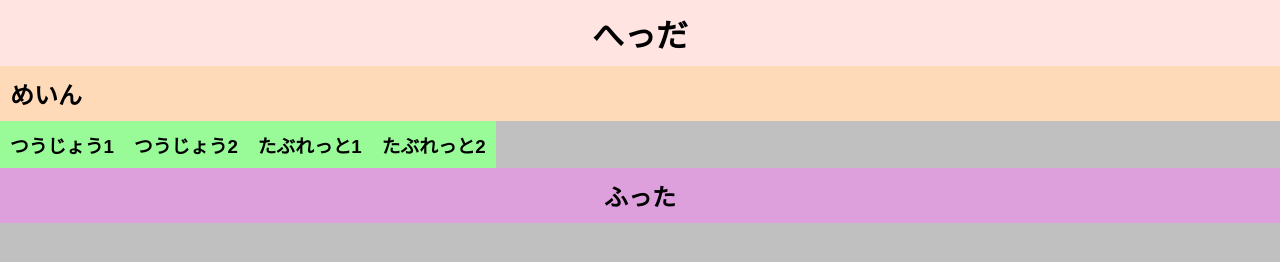
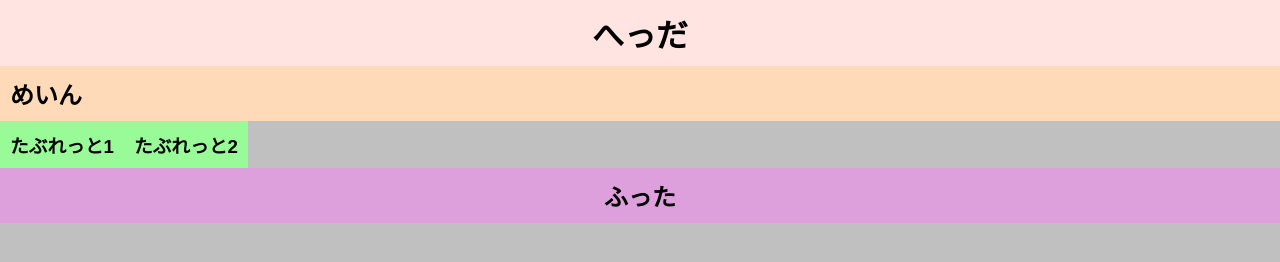
Before and after one commit to SymYuk/2016web1-10, a plain HTML site: page index.html in a window 1280 px wide. Drawn offline with Linux system fonts and the light colour scheme.

Commit message:
Update index.html

```diff
--- a/index.html
+++ b/index.html
@@ -12,17 +12,11 @@
 			<h1>へっだ</h1>
 		</header>
 
+		<div id="main">
+
 		<section>
 			<h2>めいん</h2>
 		</section>
-
-		<aside>
-			<h3>つうじょう1</h3>
-		</aside>
-
-		<aside>
-			<h3>つうじょう2</h3>
-		</aside>
 
 		<div id="side">
 			<aside>
@@ -33,6 +27,7 @@
 				<h3>たぶれっと2</h3>
 			</aside>
 		</div>
+		</div>
 
 		<footer>
 			<h2>ふった</h2>
```
